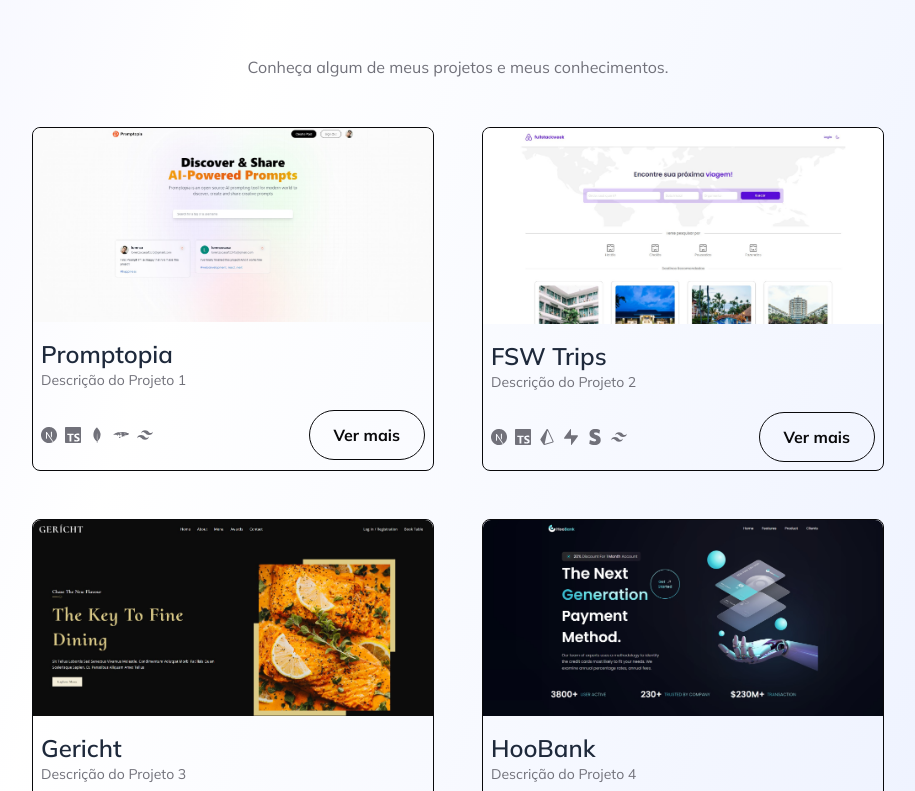
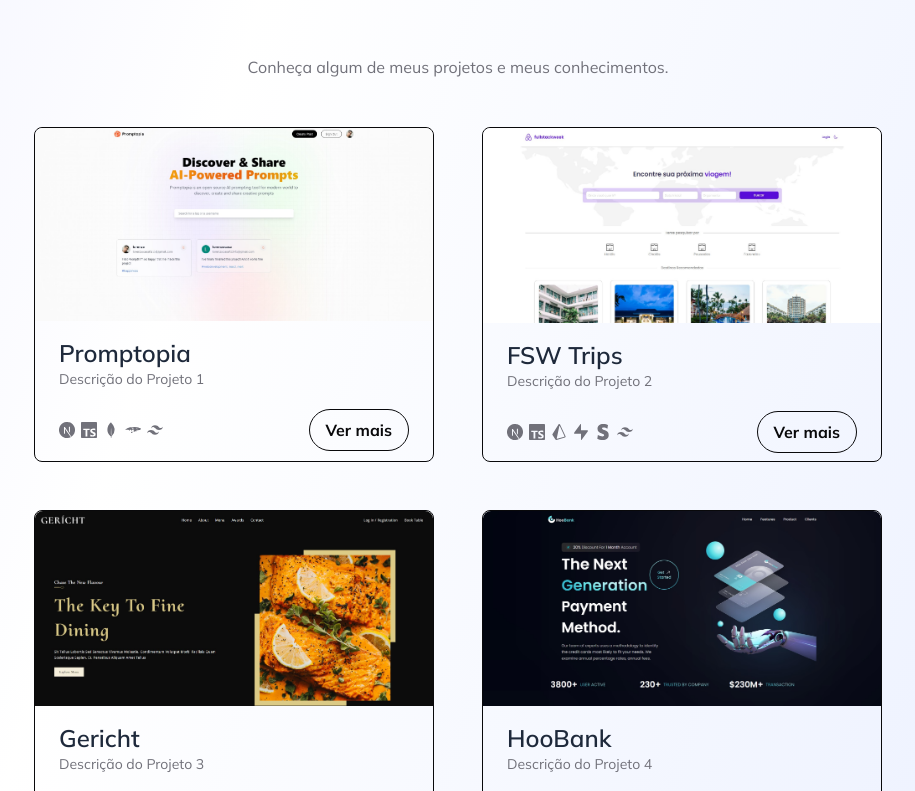
Before and after one commit to LxLorenzo/lorenzo-casa, a Next.js app: page / in a window 1280 px wide. Shown: the part 1769-2560 px from the top of the page, without its empty margins (182-1097 px from the left). Built offline with nearby package versions, Linux system fonts and the light colour scheme.

Commit message:
style: button & project card sizes

```diff
--- a/src/app/components/Button.tsx
+++ b/src/app/components/Button.tsx
@@ -14,7 +14,7 @@ const Button = ({ variant = 'white', className, ...props }: ButtonProps) => {
 
   const _className = twMerge(
     variants[variant],
-    'px-5 py-[10px] sm:px-6 text-sm sm:text-base sm:py-3 rounded-full font-bold transition-all mt-10 cursor-pointer',
+    'px-5 py-[10px] sm:px-6 text-sm lg:text-base sm:py-3 rounded-full font-bold transition-all mt-10 cursor-pointer',
     className,
   )
 
--- a/src/app/components/Project.tsx
+++ b/src/app/components/Project.tsx
@@ -60,7 +60,7 @@ interface ProjectProps {
 
 const Project = ({ title, description, img, icons }: ProjectProps) => {
   return (
-    <div className="sm:max-w-[46%] flex flex-col border border-zinc-950 rounded-lg">
+    <div className="max-w-[400px] md:max-w-[46%] lg:max-w-[400px] flex flex-col border border-zinc-950 rounded-lg">
       <Image
         src={img}
         width={400}
@@ -69,11 +69,11 @@ const Project = ({ title, description, img, icons }: ProjectProps) => {
         alt="Project"
         className="rounded-t-lg"
       />
-      <div className="flex flex-col p-2">
+      <div className="flex flex-col px-6 py-2 justify-between">
         <h3 className="text-2xl text-primary font-semibold mt-2">{title}</h3>
-        <p className="text-zinc-500 text-sm mb-5">{description}</p>
-        <div className="flex justify-between items-center">
-          <div className="flex gap-2">
+        <p className="text-zinc-500 text-sm">{description}</p>
+        <div className="flex justify-between items-center mt-5">
+          <div className="flex gap-1.5">
             {icons.map((icon, index) => {
               const Icon = iconMap[icon]
               if (!Icon) return null
@@ -86,7 +86,7 @@ const Project = ({ title, description, img, icons }: ProjectProps) => {
               )
             })}
           </div>
-          <Button className="mt-0 py-0">Ver mais</Button>
+          <Button className="mt-0 px-4 py-2 sm:px-4 sm:py-2">Ver mais</Button>
         </div>
       </div>
     </div>
```
